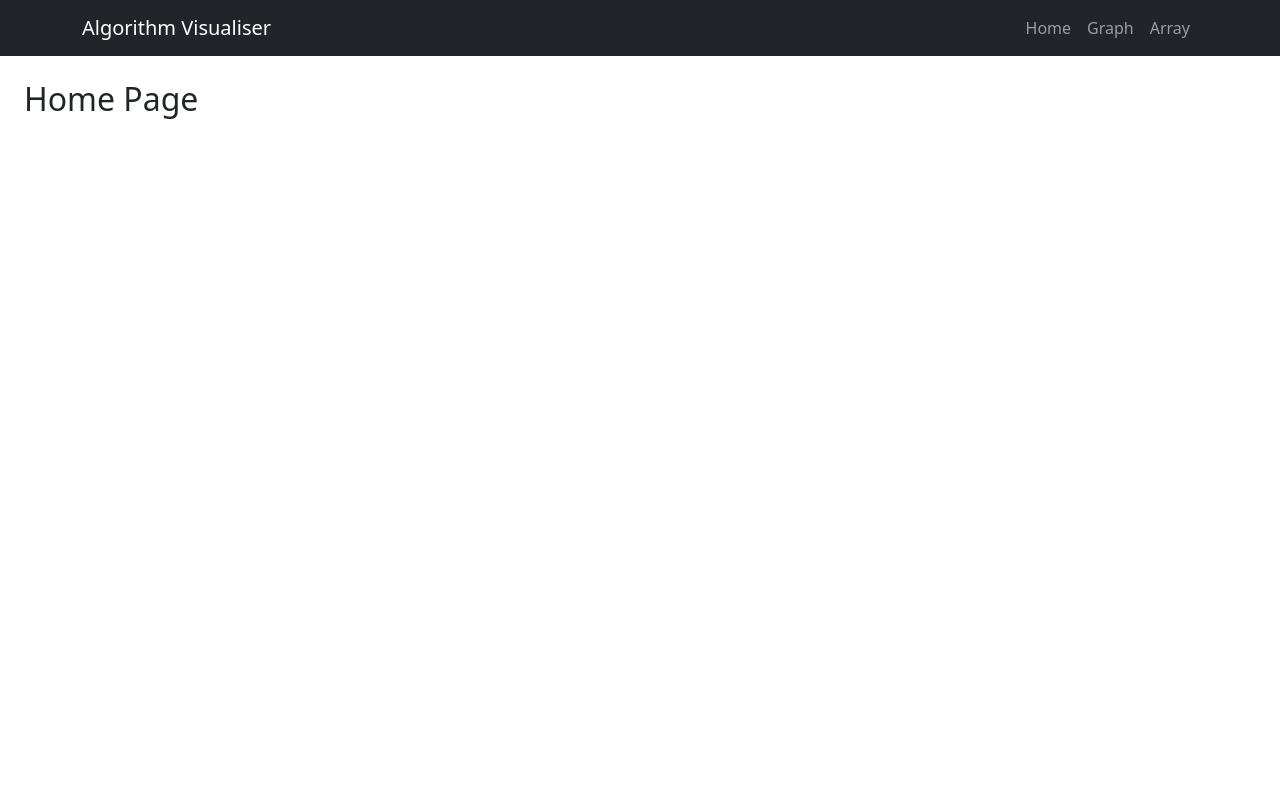
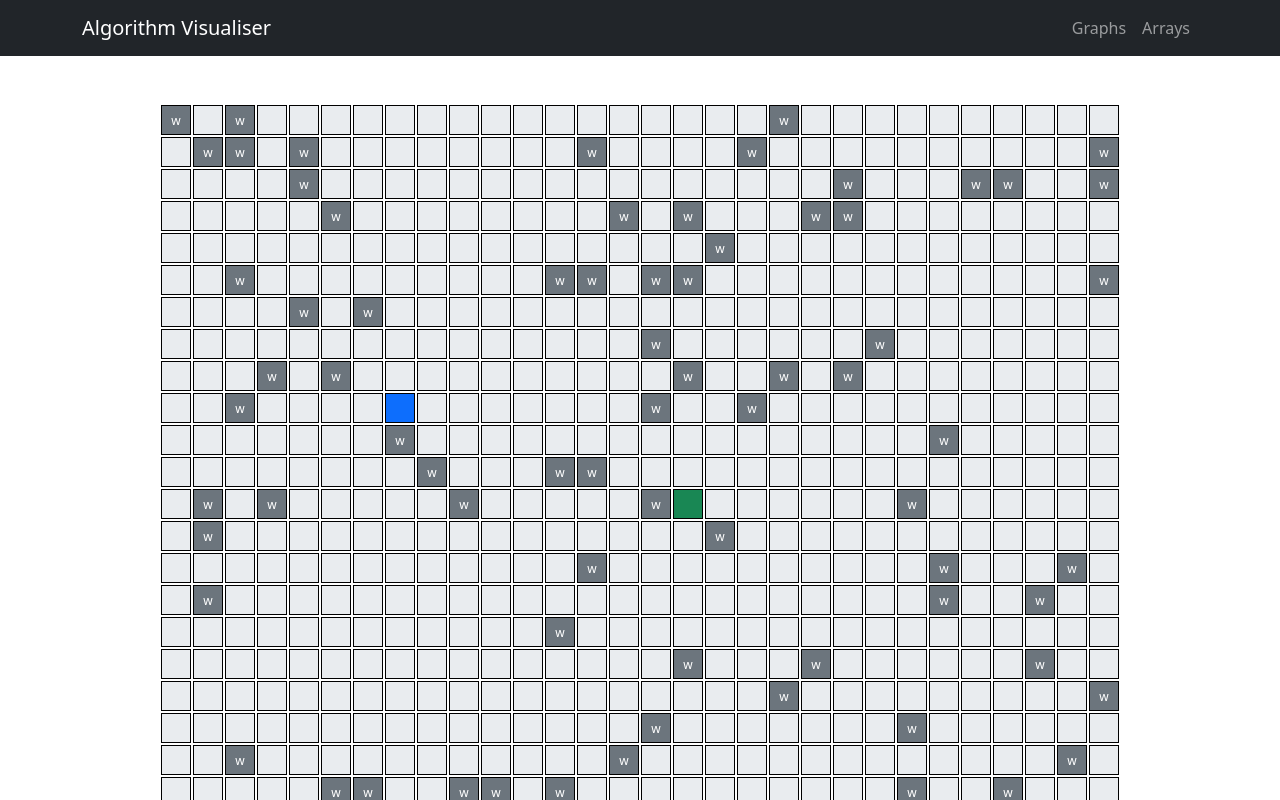
Before and after one commit to GaelGil/algorithm-visualizer, a React (Create React App) app: page / in a window 1280 px wide. Shown: the top 800 px of the page. Built offline with nearby package versions, Linux system fonts and the light colour scheme; the HTML template or start-up script is replaced by a standard one.

Commit message:
modified navbar and made graphs the home page

```diff
--- a/src/App.js
+++ b/src/App.js
@@ -2,7 +2,6 @@
 import { BrowserRouter as Router, Routes, Route } from 'react-router-dom';
 
 import MyNavbar from './components/NavBar/MyNavbar';
-import Home from './pages/Home';
 import Graphs from './pages/graphs/Graphs';
 import Arrays from './pages/array/Arrays';
 
@@ -13,8 +12,7 @@
         <MyNavbar />
         <main className="p-4">
           <Routes>
-            <Route path="/" element={<Home />} />
-            <Route path="/graph" element={<Graphs />} />
+            <Route path="/" element={<Graphs />} />
             <Route path="/array" element={<Arrays />} />
           </Routes>
         </main>
--- a/src/components/navbar/MyNavbar.jsx
+++ b/src/components/navbar/MyNavbar.jsx
@@ -10,10 +10,8 @@
         <Navbar.Toggle aria-controls="navbar-nav" />
         <Navbar.Collapse id="navbar-nav">
           <Nav className="ms-auto">
-            <Nav.Link as={Link} to="/">Home</Nav.Link>
-            <Nav.Link as={Link} to="/graph">Graph</Nav.Link>
-            <Nav.Link as={Link} to="/array">Array</Nav.Link>
-            {/* <Nav.Link as={Link} to="/contact">Contact</Nav.Link> */}
+            <Nav.Link as={Link} to="/">Graphs</Nav.Link>
+            <Nav.Link as={Link} to="/array">Arrays</Nav.Link>
           </Nav>
         </Navbar.Collapse>
       </Container>
--- a/src/pages/Home.jsx
+++ /dev/null
@@ -1,7 +0,0 @@
-import React from 'react';
-
-const Home = () => {
-  return <h2>Home Page</h2>;
-};
-
-export default Home;
```
